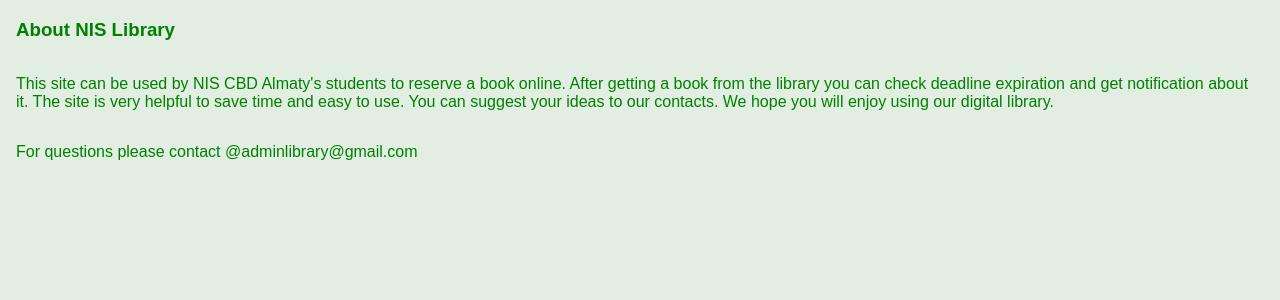
After one commit to Cupcakeiris/speghetti-coding, a PHP site: page /shitcoding/contact.php in a window 1280 px wide. The commit adds this page. Shown: the top 300 px of the page. Run offline with PHP 8.4, Linux system fonts and the light colour scheme.

Commit message:
this is last change, i promise

```diff
--- /dev/null
+++ b/contact.php
@@ -0,0 +1,20 @@
+<!DOCTYPE html>
+<html>
+  <head>
+    <title>NIS Library</title>
+    <link rel="stylesheet" href="index.css">
+</head>
+
+<body>
+    <div  class="container">
+<h3>About NIS Library</h3>
+        <div style="overflow: auto;">
+          <p>This site can be used by NIS CBD Almaty's students to reserve a book online. After getting a book from the library
+            you can check deadline expiration and get notification about it. The site is very helpful to save time and easy to use. You can
+            suggest your ideas to our contacts. We hope you will enjoy using our digital library.
+          </p>
+      </div>
+    <p>For questions please contact @adminlibrary@gmail.com</p>
+</div>
+</body>
+</html>
--- a/index.css
+++ b/index.css
@@ -10,8 +10,8 @@ body{
 
 
 .container {
-    position: relative;
     color: green;
+    margin: 16px;
 }
 
 
```
Also changed, not shown: index.php (+2 -8 lines).
